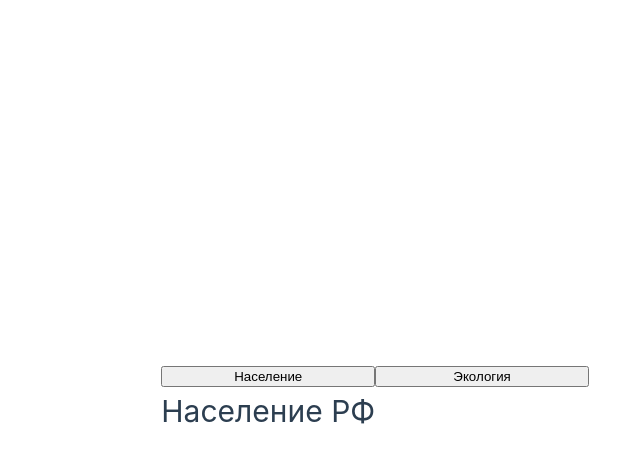
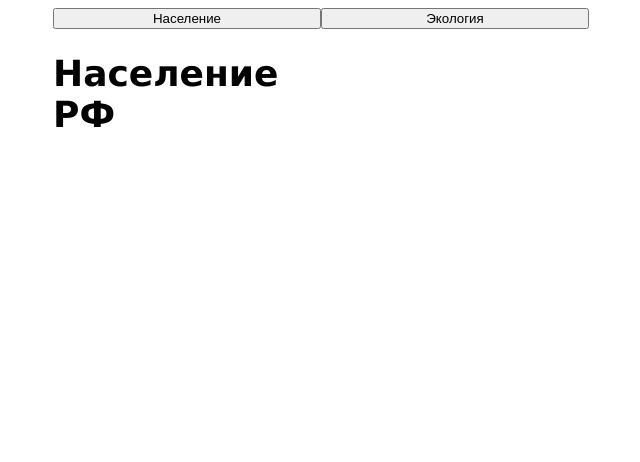
Before and after one commit to Svitochek/Lab3, a Vue app: page / in a window 1280 px wide. Shown: the top 462 px of the page, without its empty margins (19-659 px from the left). Built offline with nearby package versions, Linux system fonts and the light colour scheme.

Commit message:
add analysys, update Emissions

```diff
--- a/src/assets/base.css
+++ /dev/null
@@ -1,86 +0,0 @@
-/* color palette from <https://github.com/vuejs/theme> */
-:root {
-  --vt-c-white: #ffffff;
-  --vt-c-white-soft: #f8f8f8;
-  --vt-c-white-mute: #f2f2f2;
-
-  --vt-c-black: #181818;
-  --vt-c-black-soft: #222222;
-  --vt-c-black-mute: #282828;
-
-  --vt-c-indigo: #2c3e50;
-
-  --vt-c-divider-light-1: rgba(60, 60, 60, 0.29);
-  --vt-c-divider-light-2: rgba(60, 60, 60, 0.12);
-  --vt-c-divider-dark-1: rgba(84, 84, 84, 0.65);
-  --vt-c-divider-dark-2: rgba(84, 84, 84, 0.48);
-
-  --vt-c-text-light-1: var(--vt-c-indigo);
-  --vt-c-text-light-2: rgba(60, 60, 60, 0.66);
-  --vt-c-text-dark-1: var(--vt-c-white);
-  --vt-c-text-dark-2: rgba(235, 235, 235, 0.64);
-}
-
-/* semantic color variables for this project */
-:root {
-  --color-background: var(--vt-c-white);
-  --color-background-soft: var(--vt-c-white-soft);
-  --color-background-mute: var(--vt-c-white-mute);
-
-  --color-border: var(--vt-c-divider-light-2);
-  --color-border-hover: var(--vt-c-divider-light-1);
-
-  --color-heading: var(--vt-c-text-light-1);
-  --color-text: var(--vt-c-text-light-1);
-
-  --section-gap: 160px;
-}
-
-@media (prefers-color-scheme: dark) {
-  :root {
-    --color-background: var(--vt-c-black);
-    --color-background-soft: var(--vt-c-black-soft);
-    --color-background-mute: var(--vt-c-black-mute);
-
-    --color-border: var(--vt-c-divider-dark-2);
-    --color-border-hover: var(--vt-c-divider-dark-1);
-
-    --color-heading: var(--vt-c-text-dark-1);
-    --color-text: var(--vt-c-text-dark-2);
-  }
-}
-
-*,
-*::before,
-*::after {
-  box-sizing: border-box;
-  margin: 0;
-  font-weight: normal;
-}
-
-body {
-  min-height: 100vh;
-  color: var(--color-text);
-  background: var(--color-background);
-  transition:
-    color 0.5s,
-    background-color 0.5s;
-  line-height: 1.6;
-  font-family:
-    Inter,
-    -apple-system,
-    BlinkMacSystemFont,
-    'Segoe UI',
-    Roboto,
-    Oxygen,
-    Ubuntu,
-    Cantarell,
-    'Fira Sans',
-    'Droid Sans',
-    'Helvetica Neue',
-    sans-serif;
-  font-size: 15px;
-  text-rendering: optimizeLegibility;
-  -webkit-font-smoothing: antialiased;
-  -moz-osx-font-smoothing: grayscale;
-}
--- a/src/assets/main.css
+++ b/src/assets/main.css
@@ -1,10 +1,10 @@
-@import './base.css';
-
 #app {
 	max-width: 1280px;
 	margin: 0 auto;
 	padding: 2rem;
 	font-weight: normal;
+	font-size: 18px;
+  font-family: 'Lucida Sans', 'Lucida Sans Regular', 'Lucida Grande', 'Lucida Sans Unicode', Geneva, Verdana, sans-serif;
 }
 
 a,
@@ -33,3 +33,7 @@ a,
 		padding: 0 2rem;
 	}
 }
+
+span {
+	font-size: 24px;
+}
--- a/src/components/Emissions.vue
+++ b/src/components/Emissions.vue
@@ -1,14 +1,22 @@
 <template>
+  <div>
+
   <div>
     <h1>Анализ выбросов парниковых газов</h1>
     <input type="file" @change="loadFile" />
     <DataTable v-if="emissionsData.data.length" :headers="emissionsData.headers" :data="emissionsData.data" />
   </div>
+  <div v-if="analysisResult.mostReduced || analysisResult.leastReduced">
+      <p><strong>Наибольшее уменьшение выбросов:</strong> {{ analysisResult.mostReduced.gas }} <span style="color: red;">{{ analysisResult.mostReduced.reduction.toFixed(1)}}</span></p>
+      <p><strong>Наименьшее уменьшение выбросов:</strong> {{ analysisResult.leastReduced.gas}} <span style="color: green;">{{ analysisResult.leastReduced.reduction.toFixed(1)}}</span></p>
+    </div>
+     </div>
 </template>
 
 <script>
 import { parseFile } from './parseFile';
 import DataTable from './DataTable.vue';
+import {analyzeEmissions} from './analyzeEmissions'
 
 export default {
   name: 'Emissions',
@@ -20,6 +28,10 @@ export default {
       emissionsData: {
         headers: [],
         data: []
+      },
+      analysisResult: {
+        mostReduced: '',
+        leastReduced: ''
       }
     };
   },
@@ -32,7 +44,11 @@ export default {
       reader.onload = e => {
         const text = e.target.result;
         this.emissionsData = parseFile(text);
+        this.analysisResult = analyzeEmissions(this.emissionsData);
+
       };
+
+
       reader.readAsText(file);
     }
   }
--- /dev/null
+++ b/src/components/analyzeEmissions.js
@@ -0,0 +1,14 @@
+export function analyzeEmissions(emissionsData) {
+	let changes = emissionsData.data.map(row => {
+		const reduction = parseFloat(row[1]) - parseFloat(row[row.length-1]);
+		return { gas: row[0], reduction };
+	});
+
+	// Сортируем по уменьшению выбросов
+	changes.sort((a, b) => b.reduction - a.reduction);
+
+	const leastReduced = changes.length ? changes[0] : '';
+	const mostReduced = changes.length ? changes[changes.length - 1] : '';
+
+	return { mostReduced, leastReduced };
+}
```
Lines whose indentation alone changed are shown as unchanged.
